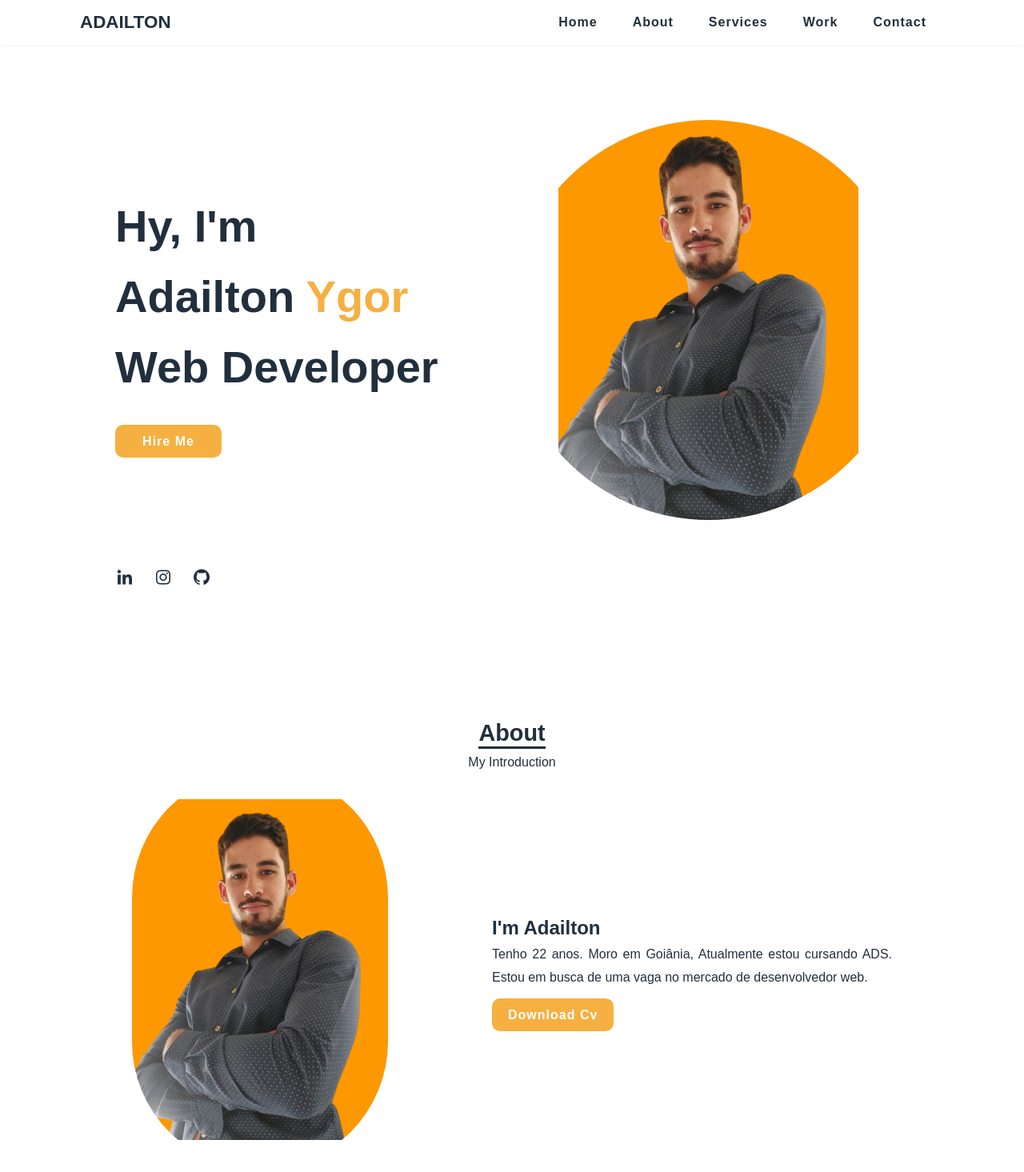
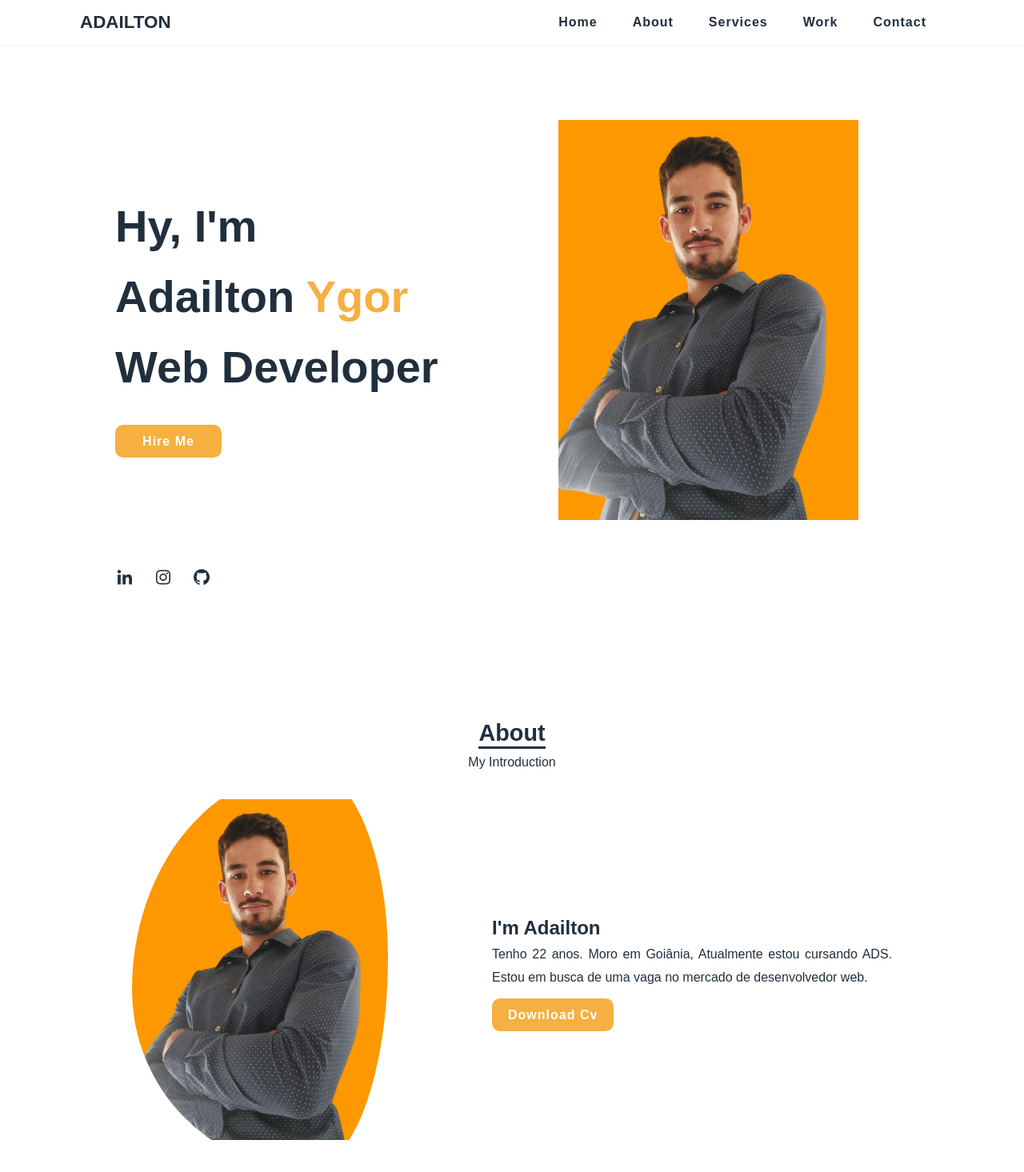
Before and after one commit to adailtonygor/Portfolio, a plain HTML site: page index.html in a window 1280 px wide. Shown: the top 1465 px of the page at 80% size. Drawn offline with nearby package versions, Linux system fonts and the light colour scheme.

Commit message:
Update style.css

```diff
--- a/style.css
+++ b/style.css
@@ -94,7 +94,7 @@ ul li a:hover{
     height: 100%;
     object-fit: contain;
     object-position: center;
-    border-radius: 300px;
+    border-radius: 74% 26% 75% 25% / 56% 53% 47% 44 %  ;
 }
 .home-text a {
     padding: 12px 34px;
@@ -151,8 +151,8 @@ ul li a:hover{
     height: 100%;
     object-fit: contain;
     object-position: center;
-    border-radius: 300px;
-}
+    border-radius:  69% 31% 31% 69% / 55% 47% 53% 45%;
+ }
 .about-text{
     width: 500px;
     justify-content: center;
@@ -250,6 +250,7 @@ ul li a:hover{
     height: 100%;
     object-fit: contain;
     object-position: center;
+   border-radius:52% 48% 38% 62% / 35% 44% 56% 65%;
 }
 /* Contact */
 .heading.color h2 {
```
